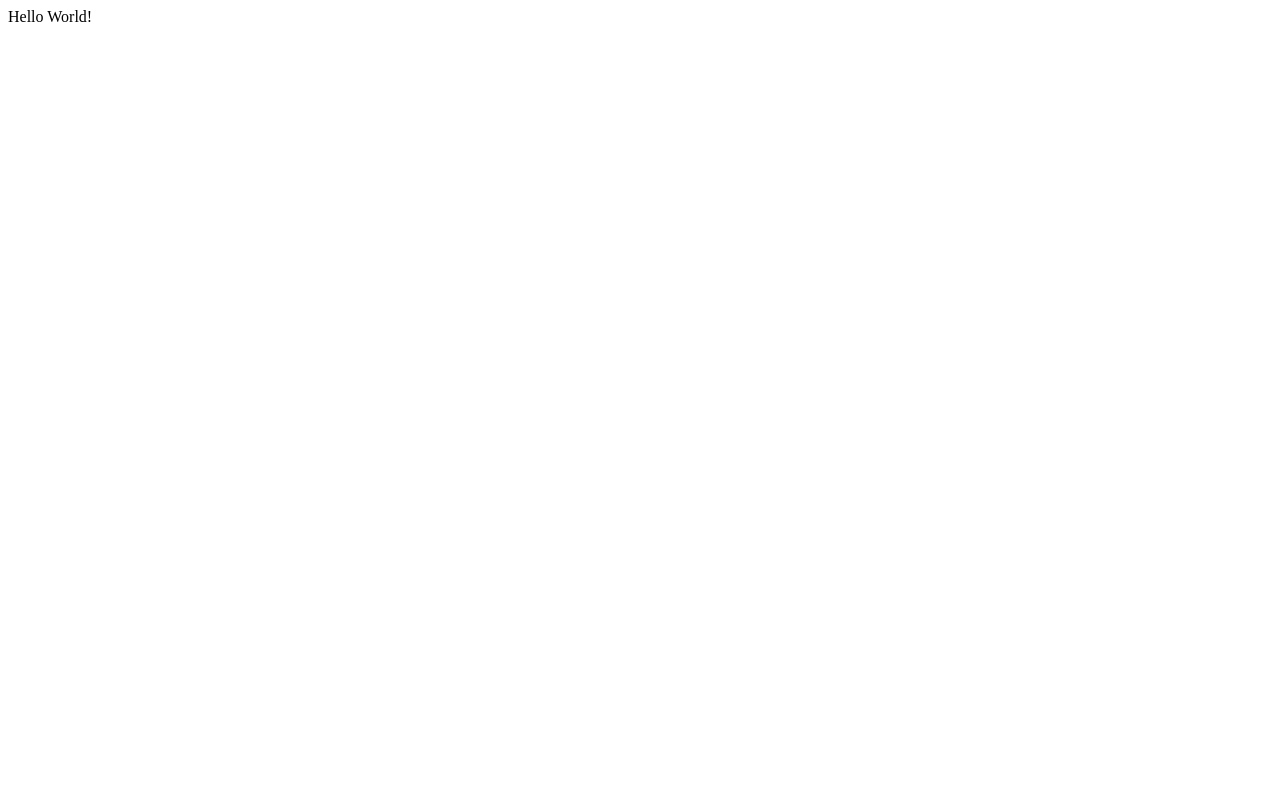
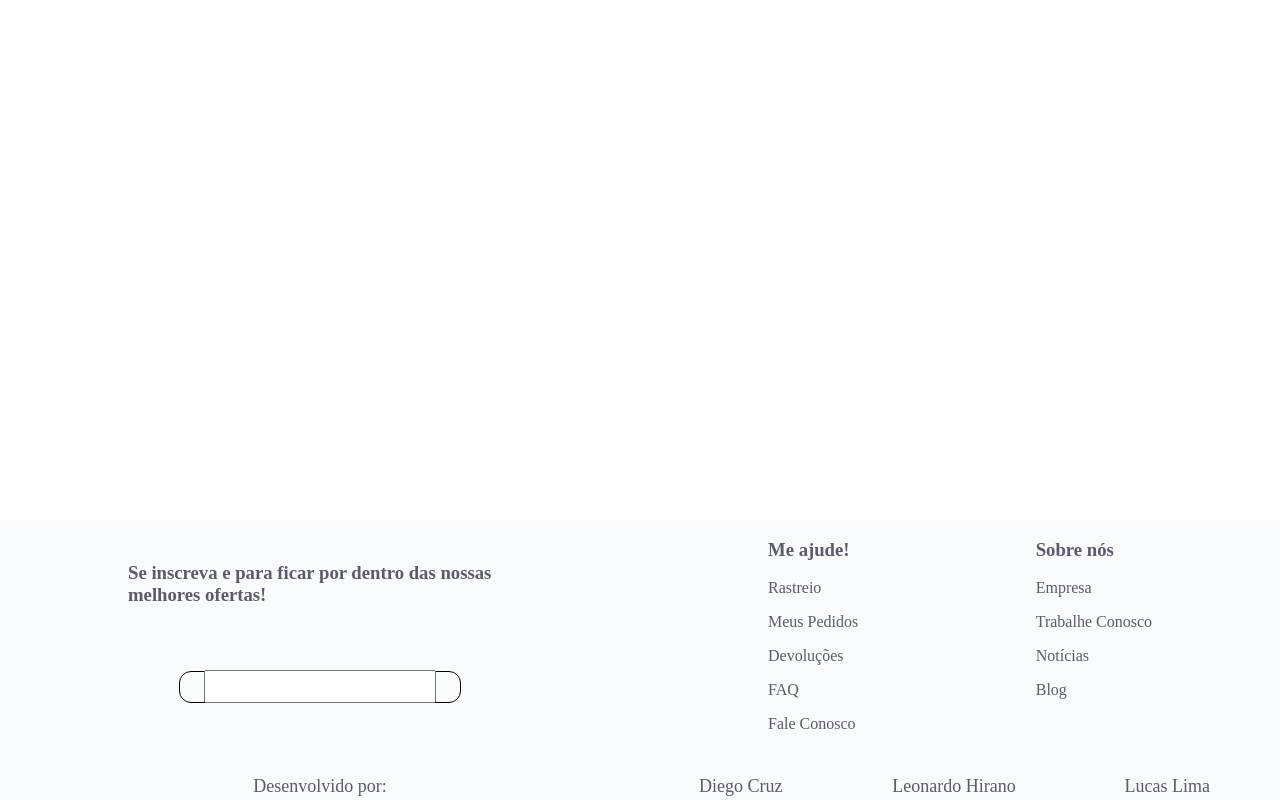
Before and after one commit to DFCruzz/projeto15-ecommerce-front, a React (Create React App) app: page / in a window 1280 px wide. Built offline with nearby package versions, Linux system fonts and the light colour scheme.

Commit message:
feat: esqueleto do Footer criado

```diff
--- a/public/index.html
+++ b/public/index.html
@@ -9,5 +9,8 @@
   <body>
     <noscript>You need to enable JavaScript to run this app.</noscript>
     <div id="root"></div>
+
+    <script type="module" src="https://unpkg.com/ionicons@5.5.2/dist/ionicons/ionicons.esm.js"></script>
+    <script nomodule src="https://unpkg.com/ionicons@5.5.2/dist/ionicons/ionicons.js"></script>
   </body>
 </html>
--- a/src/components/App.js
+++ b/src/components/App.js
@@ -1,9 +1,11 @@
-
+import Footer from "./Footer";
 
 function App() {
   return (
     <>
-      Hello World!
+      <Footer>
+
+      </Footer>
     </>
   );
 }
--- /dev/null
+++ b/src/components/Footer.js
@@ -0,0 +1,145 @@
+import styled from "styled-components";
+
+const Footer = () => {
+    return (
+        <StyledFooter>
+            <footer>
+                <div className="upper-footer">
+                    <div className="left-side">
+                        <h3>Se inscreva e para ficar por dentro das nossas melhores ofertas!</h3>
+                        <div className="newsletter">
+                            <input />
+                            <ion-icon name="arrow-forward-circle"></ion-icon>
+                        </div>
+                        <div className="contact">
+                            <ion-icon name="logo-facebook"></ion-icon>
+                            <ion-icon name="logo-instagram"></ion-icon>
+                            <ion-icon name="logo-twitter"></ion-icon>
+                        </div>
+                    </div>
+                    <div className="right-side">
+                        <div>
+                            <h3>Me ajude!</h3>
+                            <p>Rastreio</p>
+                            <p>Meus Pedidos</p>
+                            <p>Devoluções</p>
+                            <p>FAQ</p>
+                            <p>Fale Conosco</p>
+                        </div>
+                        <div>
+                            <h3>Sobre nós</h3>
+                            <p>Empresa</p>
+                            <p>Trabalhe Conosco</p>
+                            <p>Notícias</p>
+                            <p>Blog</p>
+                        </div>
+                    </div>
+                </div>
+                <div className="bottom-footer">
+                    <div>
+                        <p>Desenvolvido por:</p>
+                    </div>
+                    <div>
+                        <p>Diego Cruz <ion-icon name="logo-github"></ion-icon></p><p>Leonardo Hirano <ion-icon name="logo-github"></ion-icon></p><p>Lucas Lima <ion-icon name="logo-github"></ion-icon></p>
+                    </div>
+                </div>
+
+            </footer>
+        </StyledFooter>
+    )
+}
+
+export default Footer
+
+const StyledFooter = styled.div`
+    width: 100%;
+    height: 280px;
+    background-color: #F8FAFC;
+    position: fixed;
+    bottom: 0;
+    left: 0;
+
+    footer {
+        max-width: 1280px;
+        width: 100%;
+        height: 100%;
+        margin: 0 auto;
+
+        .upper-footer {
+            height: 90%;
+            display: flex;
+            justify-content: space-around;
+            color: #575d6b;
+
+            .left-side {
+                width: 30%;
+                display: flex;
+                flex-direction: column;
+                justify-content: space-around;
+                align-items: center;
+
+                .newsletter {
+                    height: 30px;
+                    width: 280px;
+                    display: flex;
+                    justify-content: center;
+                    align-items: center;
+                    border: 1px solid black;
+                    border-radius: 12px;
+
+                    input {
+                        width: 80%;
+                        height: 90%;
+                    }
+
+                    ion-icon {
+                        font-size: 28px;
+                        color: #575d6b;
+                    }
+                }
+
+                .contact {
+                    width: 60%;
+                    font-size: 32px;
+                    display: flex;
+                    justify-content: space-around;
+                    color: #575d6b;
+                }
+            }
+
+            .right-side {
+                width: 30%;
+                display: flex;
+                justify-content: space-between;
+            }
+        }
+
+        .bottom-footer {
+            width: 100%;
+            height: 10%;
+            display: flex;
+            justify-content: center;
+            align-items: center;
+            color: #575d6b;
+
+            div {
+                width: 100%;
+                display: flex;
+
+                p {
+                    width: 100%;
+                    height: 100%;
+                    display: flex;
+                    align-items: center;
+                    justify-content: center;
+                    font-size: 18px;
+
+                    ion-icon {
+                        padding: 0 6px;
+                        font-size: 20px;
+                    }
+                }
+            }
+        }
+    }
+`
```
